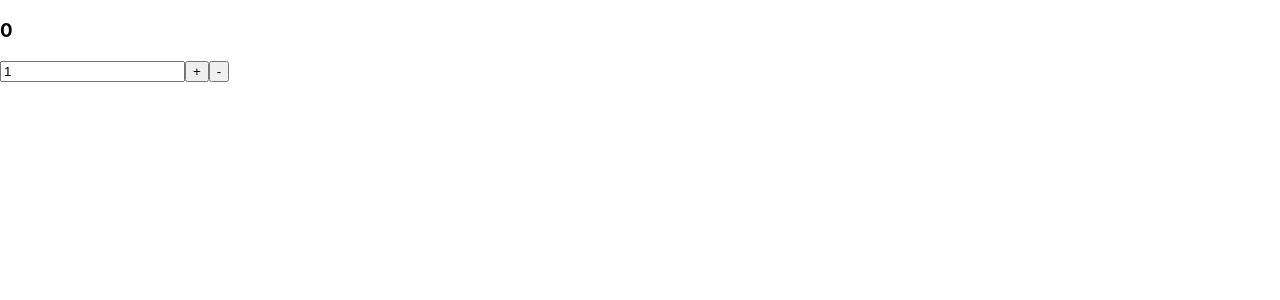
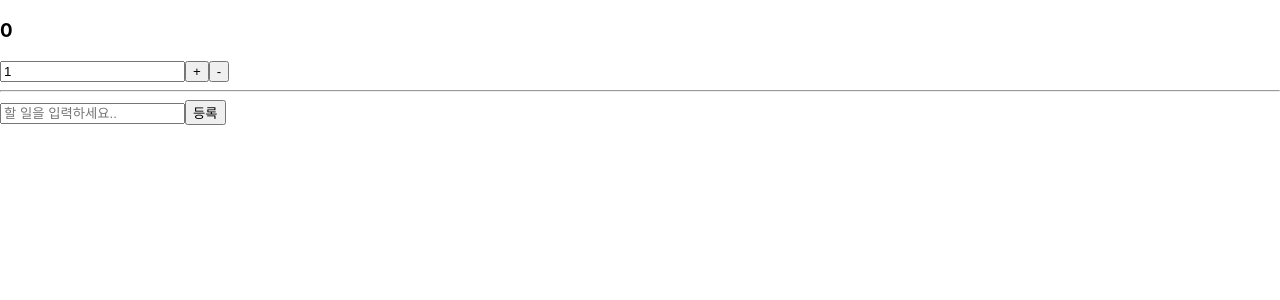
Before and after one commit to jeunh/learn-redux, a React (Create React App) app: page / in a window 1280 px wide. Shown: the top 300 px of the page. Built offline with nearby package versions, Linux system fonts and the light colour scheme.

Commit message:
6-7. 할 일 목록 구현하기

```diff
--- a/src/App.js
+++ b/src/App.js
@@ -1,10 +1,13 @@
 import React from "react";
 import CounterContainer from "./containers/CounterContainer";
+import TodosContainer from "./containers/TodosContainer";
 
 function App() {
   return (
     <div>
       <CounterContainer />
+      <hr />
+      <TodosContainer />
     </div>
   );
 }
--- /dev/null
+++ b/src/components/Todos.js
@@ -0,0 +1,51 @@
+import React, { useState } from "react";
+
+// 컴포넌트 최적화를 위해 React.memo 사용
+const TodoItem = React.memo(function TodoItem({ todo, onToggle }) {
+  return (
+    <li
+      style={{ textDecoration: todo.done ? 'line-through' : 'none' }}
+      onClick={() => onToggle(todo.id)}
+    >
+      {todo.text}
+    </li>
+  );
+});
+
+// 컴포넌트 최적화를 위해 React.memo 사용
+const TodoList = React.memo(function TodoList({ todos, onToggle }) {
+  return (
+    <ul>
+      {todos.map(todo => (
+        <TodoItem key={todo.id} todo={todo} onToggle={onToggle} />
+      ))}
+    </ul>
+  );
+});
+
+function Todos({ todos, onCreate, onToggle }) {
+  // 리덕스를 사용한다고 해서 모든 상태를 리덕스에서 관리해야하는 것은 아님
+  const [text, setText] = useState('');
+  const onChange = (e) => setText(e.target.value);
+  const onSubmit = (e) => {
+    e.preventDefault(); // submit 이벤트 발생했을 때 새로고침 방지
+    onCreate(text);
+    setText('');
+  }
+
+  return (
+    <div>
+      <form onSubmit={onSubmit}>
+        <input
+          value={text}
+          placeholder="할 일을 입력하세요.."
+          onChange={onChange}
+        />
+        <button type="submit">등록</button>
+        <TodoList todos={todos} onToggle={onToggle} />
+      </form>
+    </div>
+  );
+}
+
+export default Todos;
--- /dev/null
+++ b/src/containers/TodosContainer.js
@@ -0,0 +1,18 @@
+import React, { useCallback } from "react";
+import { useDispatch, useSelector } from "react-redux";
+import { addTodo, toggleTodo } from '../modules/todos';
+import Todos from "../components/Todos";
+
+function TodosContainer() {
+  // useSelector에서 꼭 객체를 반환할 필요는 없음
+  // 한 종류의 값만 조회하고 싶으면 그냥 원하는 값만 바로 반환하면 됨
+  const todos = useSelector(state => state.todos);
+  const dispatch = useDispatch();
+
+  const onCreate = (text) => dispatch(addTodo(text));
+  const onToggle = (useCallback(id => dispatch(toggleTodo(id)), [dispatch])); // 최적화를 위해 useCallback 사용
+
+  return <Todos todos={todos} onCreate={onCreate} onToggle={onToggle} />;
+}
+
+export default TodosContainer;
```
